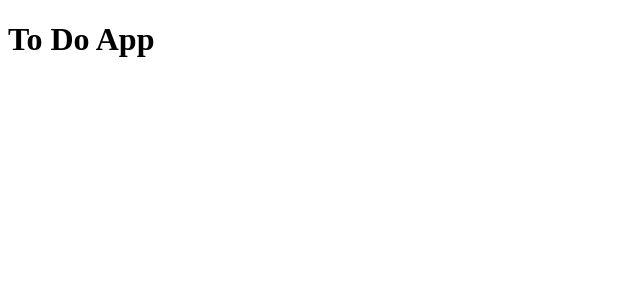
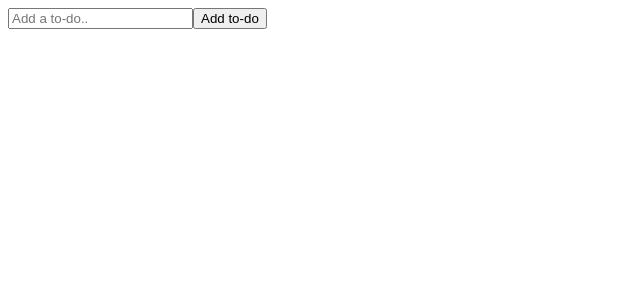
Before and after one commit to fidashn/TO-DO-list-v2, a React (Create React App) app: page / in a window 1280 px wide. Shown: the top 300 px of the page, without its empty margins (0-640 px from the left). Built offline with nearby package versions, Linux system fonts and the light colour scheme.

Commit message:
imported the first component into app

```diff
--- a/src/App.js
+++ b/src/App.js
@@ -1,9 +1,11 @@
 import './App.css';
+import TodoForm from './components/TodoForm';
+
 
 function App() {
   return (
     <div className="todo-app">
-      <h1>To Do App</h1>
+      <TodoForm />
     </div>
   );
 }
--- a/src/components/TodoForm.js
+++ b/src/components/TodoForm.js
@@ -7,11 +7,12 @@ function TodoForm() {
     <form className="todo-form">
       <input
         type="text"
-        placeholder="Add a to do.."
+        placeholder="Add a to-do.."
         value={input}
         name="text"
         className="todo-input"
       />
+      <button className="todo-btn">Add to-do</button>
     </form>
   );
 }
```
